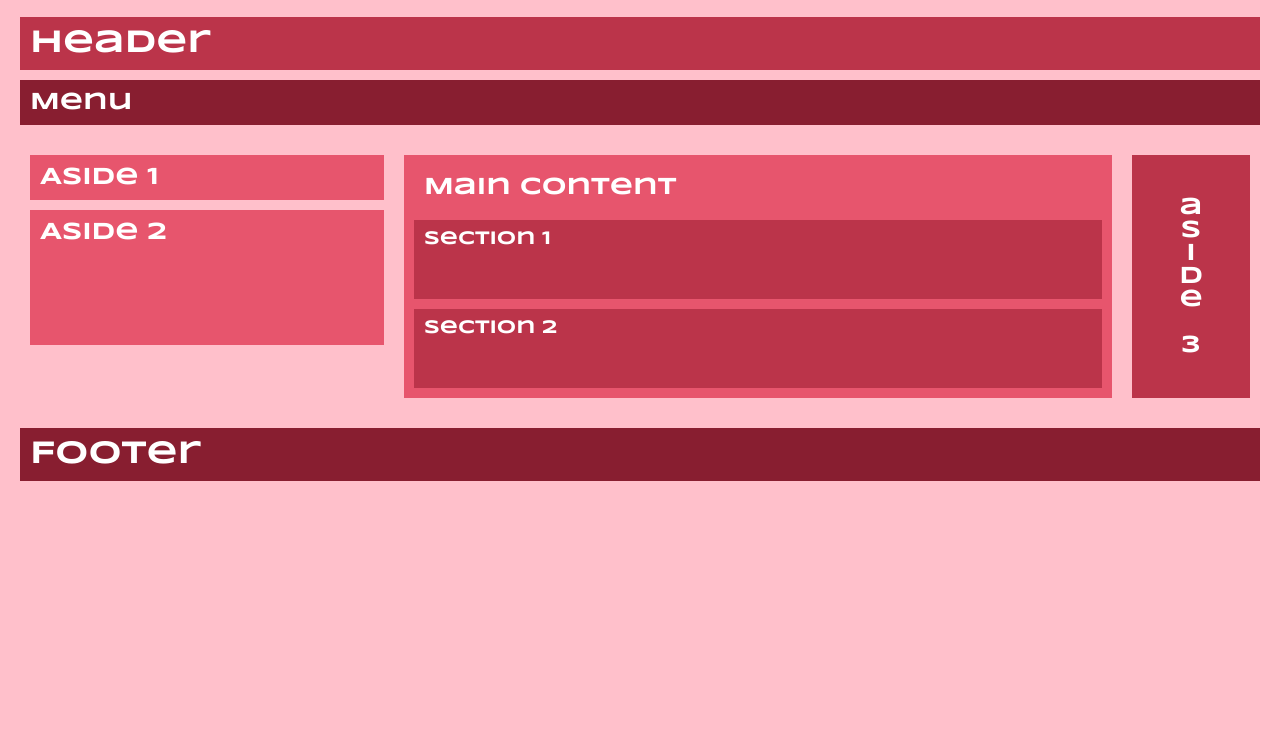
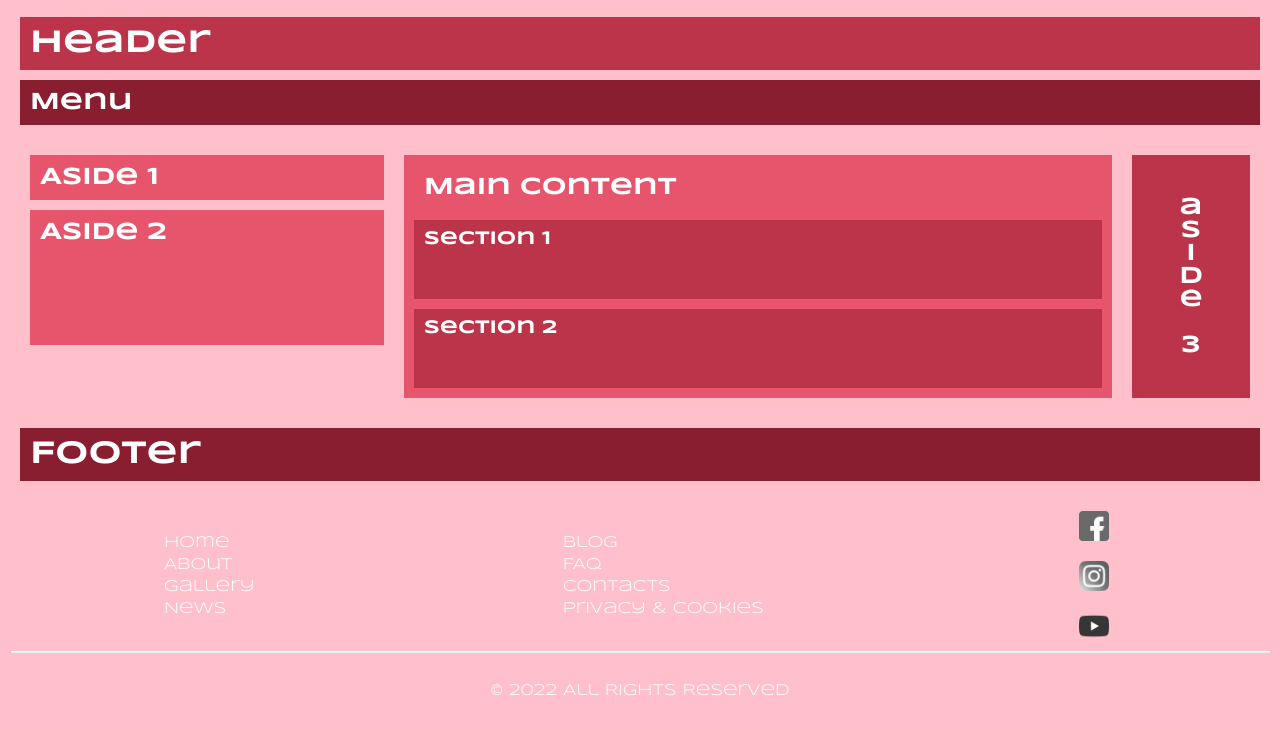
Before and after one commit to danyalutsevich/HTML, a plain HTML site: page lesson4/HW/index.html in a window 1280 px wide. Shown: the part 1443-2172 px from the top of the page. Before the commit the page ends 1944 px from the top, so only its background shows below. Drawn offline with nearby package versions, Linux system fonts and the light colour scheme.

Commit message:
module 3, whats in my fridge

```diff
--- a/lesson4/HW/index.html
+++ b/lesson4/HW/index.html
@@ -94,19 +94,15 @@
     </div>
 
     <div class="task3">
-
         <header>
             <h1>Header</h1>
             <h2>Menu</h2>
         </header>
-
         <div class="content">
-
             <div class="left">
                 <h2>Aside 1</h2>
                 <h2>Aside 2</h2>
             </div>
-
             <div class="main">
                 <h2>Main Content</h2>
                 <div class="section">
@@ -114,21 +110,46 @@
                 </div>
                 <div class="section">
                     <h3>section 2</h3>
-
                 </div>
             </div>
-
             <div class="right">
                 <h2>aside 3</h2>
             </div>
-
         </div>
-
         <footer>
             <h1>Footer</h1>
         </footer>
+    </div>
+
+    <div class="task4">
+        <div class="Content">
+
+            <div class="links">
+                <a>Home</a>
+                <a>About</a>
+                <a>Gallery</a>
+                <a>News</a>
+            </div>
+
+            <div class="links">
+                <a>Blog</a>
+                <a>FAQ</a>
+                <a>Contacts</a>
+                <a>Privacy & Cookies</a>
+            </div>
+
+            <div class="links">
+                <img src="facebook.png" alt="facebook" />
+                <img src="instagram.png" alt="instagram" />
+                <img src="youtube.png" alt="youtube" />
+            </div>
+        </div>
 
 
+        <div class="footer">
+            <hr>
+            <p>© 2022 All rights reserved</p>
+        </div>
     </div>
 
 </body>
--- a/lesson4/HW/style.css
+++ b/lesson4/HW/style.css
@@ -141,3 +141,49 @@ footer{
     padding: 10px;
     margin: 10px;
 }
+
+.task4  {
+    margin: 10px;
+    color: white;
+}
+
+.task4 .Content{
+    display: flex;
+    align-items: center;
+    justify-content: space-around;
+}
+
+.task4 .links{
+    display: flex;
+    flex-direction: column;
+}
+
+.task4 hr{
+    border-top: 1px solid white;
+}
+
+.task4 a{
+    text-decoration: none;
+    color: white;
+    margin: 3px;
+}
+
+.task4 a:hover{
+    text-decoration: underline;
+}
+
+.task4 .footer{
+    text-align: center;
+}
+
+.task4 img{
+    height: 30px;
+    width: 30px;
+    margin: 10px;
+    filter: grayscale(100%);
+}
+
+.task4 img:hover{
+    transition: 500ms;
+    filter: grayscale(0%);
+}
```
Also changed, not shown: lesson4/HW/facebook.png (added), lesson4/HW/instagram.png (added), lesson4/HW/youtube.png (added).
